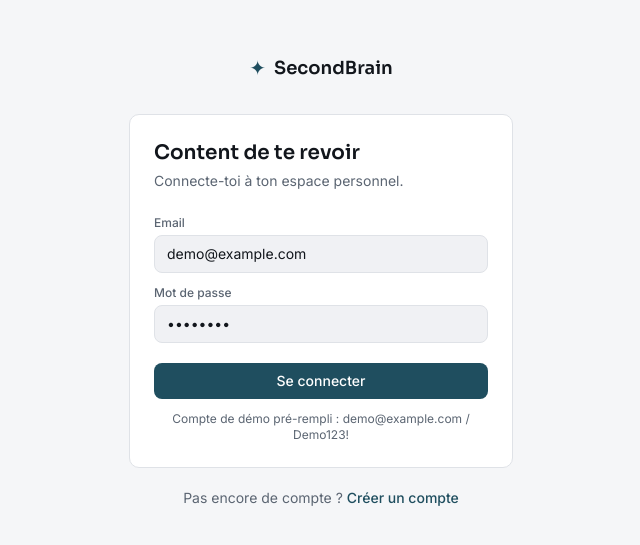
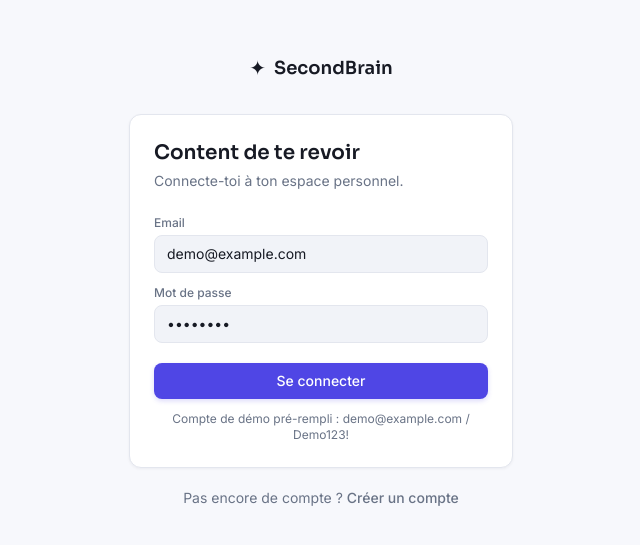
Before and after one commit to MohammedHmimid/personal-ai-dashboard, a React (Vite) app in the folder frontend/: page /login in a window 1280 px wide. Shown: the part 119-664 px from the top of the page, without its empty margins (319-959 px from the left). Built offline with nearby package versions, Linux system fonts and the light colour scheme; no server answers.

Commit message:
color change

```diff
--- a/frontend/src/index.css
+++ b/frontend/src/index.css
@@ -2,66 +2,163 @@
 @tailwind components;
 @tailwind utilities;
 
+/* ================================
+   COLOR SYSTEM
+================================ */
+
 :root {
-  --color-bg: 245 246 248;
+  --color-bg: 247 248 252;
   --color-surface: 255 255 255;
-  --color-surface-raised: 240 241 244;
-  --color-border: 223 226 231;
-  --color-ink: 18 22 28;
-  --color-muted: 91 101 114;
+  --color-surface-raised: 241 243 248;
+
+  --color-border: 227 230 238;
+
+  --color-ink: 23 26 36;
+  --color-muted: 105 115 134;
 }
 
+/* ================================
+   DARK MODE
+================================ */
+
 .dark {
-  --color-bg: 11 14 19;
-  --color-surface: 18 22 29;
-  --color-surface-raised: 23 28 36;
-  --color-border: 38 44 54;
-  --color-ink: 231 233 237;
-  --color-muted: 138 147 160;
+  --color-bg: 11 13 20;
+  --color-surface: 18 22 33;
+  --color-surface-raised: 25 30 43;
+
+  --color-border: 41 47 61;
+
+  --color-ink: 241 243 247;
+  --color-muted: 154 163 178;
 }
+
+/* ================================
+   GLOBAL
+================================ */
 
 * {
   border-color: rgb(var(--color-border));
 }
 
+html {
+  scroll-behavior: smooth;
+}
+
 body {
   @apply font-sans antialiased bg-bg text-ink;
-  transition: background-color 0.15s ease;
+
+  margin: 0;
+  min-width: 320px;
+
+  transition:
+    background-color 0.2s ease,
+    color 0.2s ease;
 }
 
-h1, h2, h3, h4, .font-display {
+/* ================================
+   HEADINGS
+================================ */
+
+h1,
+h2,
+h3,
+h4,
+.font-display {
   font-family: "Sora", system-ui, sans-serif;
 }
 
+/* ================================
+   FOCUS
+================================ */
+
 :focus-visible {
-  outline: 2px solid #1F4E5F;
+  outline: 2px solid #4f46e5;
   outline-offset: 2px;
 }
 
+/* ================================
+   SCROLLBAR
+================================ */
+
 ::-webkit-scrollbar {
-  width: 10px;
-  height: 10px;
+  width: 8px;
+  height: 8px;
 }
+
 ::-webkit-scrollbar-thumb {
   background: rgb(var(--color-border));
-  border-radius: 8px;
+  border-radius: 999px;
 }
+
 ::-webkit-scrollbar-track {
   background: transparent;
 }
 
+/* ================================
+   CARD
+================================ */
+
 .card {
   @apply border bg-surface border-border rounded-card;
+  box-shadow: 0 1px 3px rgba(15, 23, 42, 0.05);
+
+  transition:
+    border-color 0.2s ease,
+    box-shadow 0.2s ease,
+    transform 0.2s ease;
 }
 
-.btn-primary {
-  @apply px-4 py-2 text-sm font-medium text-white transition rounded-lg bg-accent hover:opacity-90 disabled:opacity-50 disabled:cursor-not-allowed;
+.card:hover {
+  box-shadow: 0 8px 24px rgba(15, 23, 42, 0.07);
 }
 
-.btn-secondary {
-  @apply px-4 py-2 text-sm font-medium transition border rounded-lg bg-surface-raised border-border text-ink hover:border-accent/50;
+/* ================================
+   PRIMARY BUTTON
+================================ */
+
+.btn-primary {
+  @apply px-4 py-2 text-sm font-medium text-white transition rounded-lg;
+  @apply bg-primary hover:bg-indigo-700;
+  @apply disabled:opacity-50 disabled:cursor-not-allowed;
+
+  box-shadow: 0 2px 5px rgba(79, 70, 229, 0.20);
 }
 
+.btn-primary:hover {
+  box-shadow: 0 4px 10px rgba(79, 70, 229, 0.25);
+}
+
+/* ================================
+   SECONDARY BUTTON
+================================ */
+
+.btn-secondary {
+  @apply px-4 py-2 text-sm font-medium transition;
+  @apply border rounded-lg;
+  @apply bg-surface-raised border-border text-ink;
+  @apply hover:border-primary/40 hover:bg-primary/5;
+}
+
+/* ================================
+   INPUT
+================================ */
+
 .input-field {
-  @apply w-full px-3 py-2 text-sm transition border rounded-lg outline-none bg-surface-raised border-border text-ink placeholder:text-muted focus:border-accent;
+  @apply w-full px-3 py-2 text-sm transition;
+  @apply border rounded-lg outline-none;
+  @apply bg-surface-raised border-border;
+  @apply text-ink placeholder:text-muted;
+  @apply focus:border-primary focus:ring-2 focus:ring-primary/10;
 }
+
+/* ================================
+   DARK MODE SHADOWS
+================================ */
+
+.dark .card {
+  box-shadow: none;
+}
+
+.dark .card:hover {
+  box-shadow: 0 8px 30px rgba(0, 0, 0, 0.20);
+}
--- a/frontend/tailwind.config.js
+++ b/frontend/tailwind.config.js
@@ -1,35 +1,47 @@
 /** @type {import('tailwindcss').Config} */
+
 export default {
   darkMode: "class",
+
   content: ["./index.html", "./src/**/*.{js,jsx}"],
+
   theme: {
     extend: {
       fontFamily: {
         display: ["Sora", "system-ui", "sans-serif"],
         sans: ["Inter", "system-ui", "sans-serif"],
       },
+
       colors: {
         bg: "rgb(var(--color-bg) / <alpha-value>)",
         surface: "rgb(var(--color-surface) / <alpha-value>)",
-        "surface-raised": "rgb(var(--color-surface-raised) / <alpha-value>)",
+        "surface-raised":
+          "rgb(var(--color-surface-raised) / <alpha-value>)",
         border: "rgb(var(--color-border) / <alpha-value>)",
         ink: "rgb(var(--color-ink) / <alpha-value>)",
         muted: "rgb(var(--color-muted) / <alpha-value>)",
-        accent: {
-          DEFAULT: "#1F4E5F",
-          soft: "rgba(31, 78, 95, 0.12)",
+
+        primary: {
+          DEFAULT: "#4F46E5",
+          soft: "rgba(79, 70, 229, 0.10)",
         },
-        spark: {
-          DEFAULT: "#B8862F",
-          soft: "rgba(184, 134, 47, 0.14)",
-        },
-        success: "#2E9E6D",
-        danger: "#C4495A",
+
+        success: "#16A34A",
+        danger: "#DC2626",
+        warning: "#D97706",
       },
+
       borderRadius: {
-        card: "10px",
+        card: "12px",
+      },
+
+      boxShadow: {
+        card: "0 1px 3px rgba(15, 23, 42, 0.06)",
+        "card-hover":
+          "0 8px 24px rgba(15, 23, 42, 0.08)",
       },
     },
   },
+
   plugins: [],
 };
```
